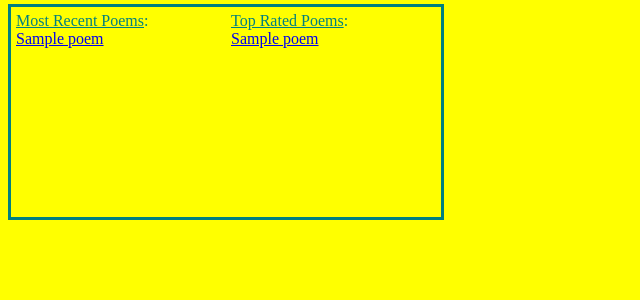
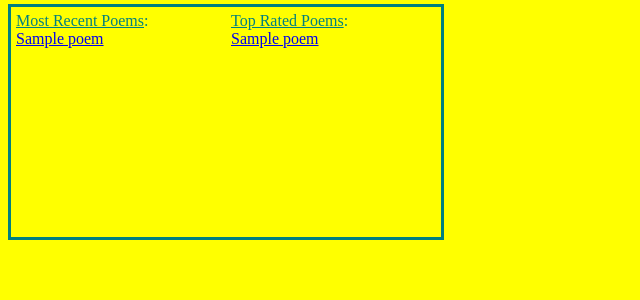
Before and after one commit to manbropig/HW3, a PHP site: page / in a window 1280 px wide. Shown: the part 290-590 px from the top of the page, without its empty margins (0-640 px from the left). Run offline with PHP 8.4, Linux system fonts and the light colour scheme; tables that the repository leaves empty or names only in its code hold one stand-in row (values such as "Sample post"); data that the repository does not hold is empty.

Commit message:
Fixed CSS

```diff
--- a/css/limerick_styles.css
+++ b/css/limerick_styles.css
@@ -40,7 +40,7 @@ html
 #wrapper
 {
     width:420px;
-    height:200px;
+    height:220px;
     border:solid;
     padding:5px;
 }
```
